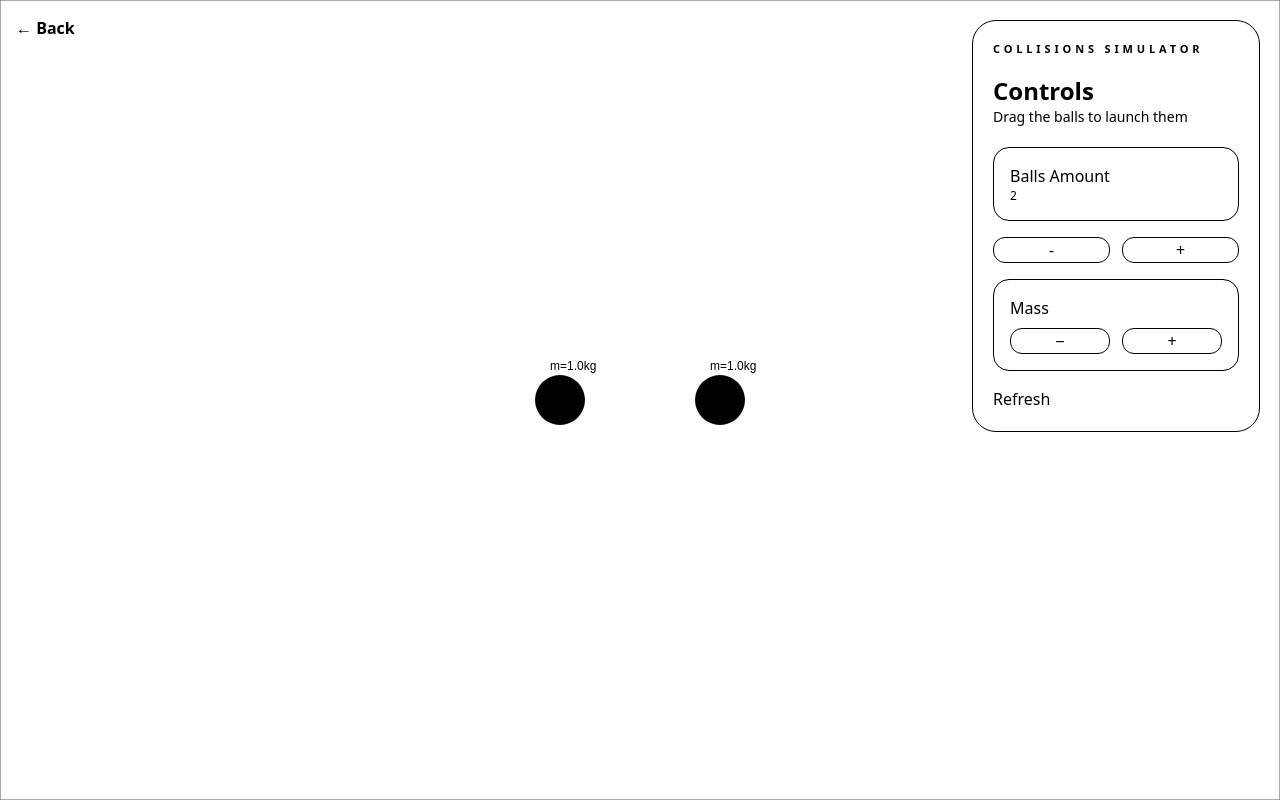
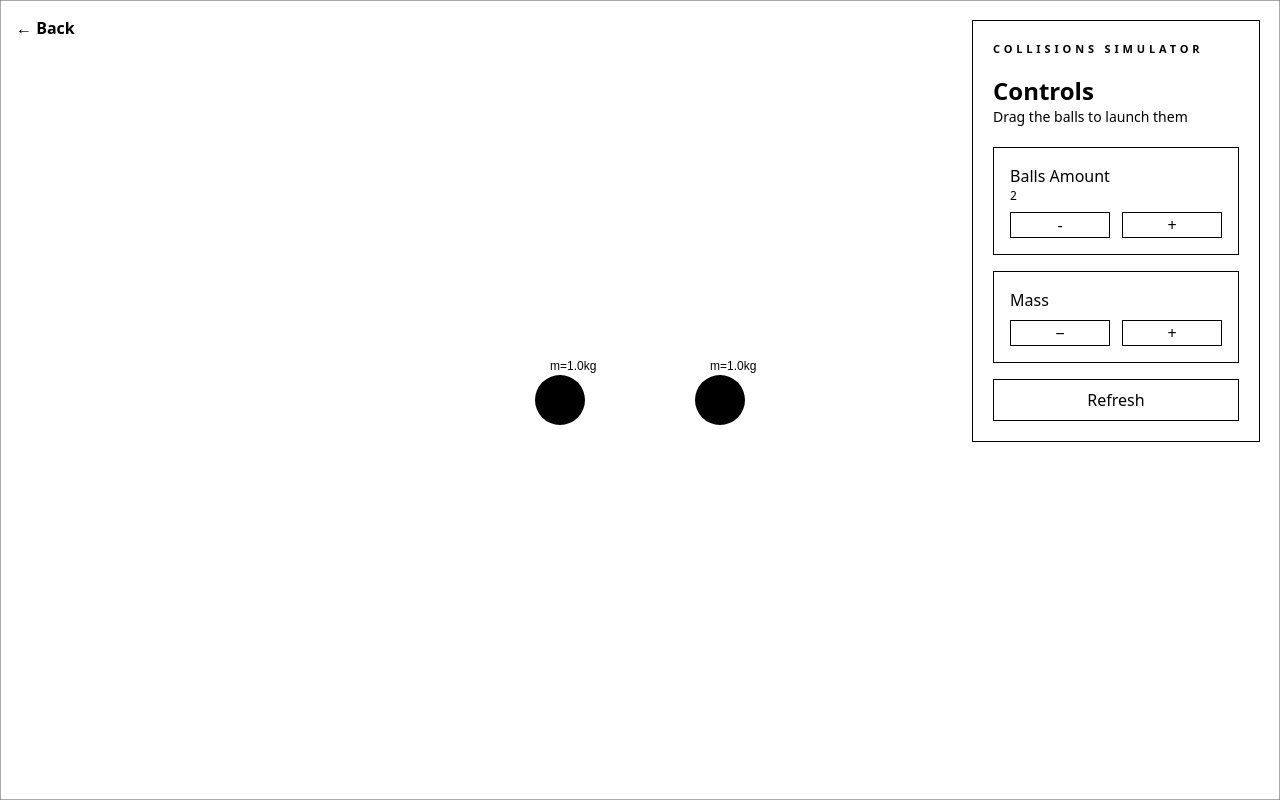
Before and after one commit to Khaiminh1902/physic-lab, a Next.js app: page /collisions in a window 1280 px wide. Built offline with nearby package versions, Linux system fonts and the light colour scheme.

Commit message:
update collisions ui

```diff
--- a/app/collisions/page.tsx
+++ b/app/collisions/page.tsx
@@ -353,7 +353,7 @@ export default function Page() {
       </Link>
 
       <div className="absolute right-5 top-5 z-10">
-        <div className="w-72 rounded-3xl border p-5">
+        <div className="w-72 border p-5">
           <div className="mb-5">
             <div className="text-[11px] font-bold uppercase tracking-[0.35em]">
               Collisions Simulator
@@ -367,32 +367,31 @@ export default function Page() {
           </div>
 
           <div className="space-y-4">
-            <div className="rounded-2xl border p-4">
-              <div className="flex items-center justify-between">
+            <div className=" border p-4">
+              <div className="flex items-center justify-between mn-2">
                 <div>
                   <div className="font-medium">Balls Amount</div>
-                  <div className="text-xs">{ballCount}</div>
+                  <div className="text-xs mb-2">{ballCount}</div>
                 </div>
               </div>
-            </div>
-
               <div className="flex gap-3">
                 <button
                   onClick={removeBall}
-                className="cursor-pointer flex-1 rounded-xl border"
+                  className="cursor-pointer flex-1 border"
                 >
                   -
                 </button>
 
                 <button
                   onClick={addBall}
-                className=" cursor-pointer flex-1 rounded-xl border"
+                  className=" cursor-pointer flex-1 border"
                 >
                   +
                 </button>
               </div>
+            </div>
 
-            <div className="rounded-2xl border p-4">
+            <div className=" border p-4">
               <div className="mb-2">
                 <div className="font-medium">Mass</div>
               </div>
@@ -400,14 +399,14 @@ export default function Page() {
               <div className="flex gap-3">
                 <button
                   onClick={decreaseMass}
-                  className="cursor-pointer flex-1 rounded-xl border"
+                  className="cursor-pointer flex-1 border"
                 >
                   −
                 </button>
 
                 <button
                   onClick={increaseMass}
-                  className="cursor-pointer flex-1 rounded-xl border"
+                  className="cursor-pointer flex-1 border"
                 >
                   +
                 </button>
@@ -415,8 +414,7 @@ export default function Page() {
             </div>
             <button
               onClick={resetSimulation}
-              className="
-        "
+              className="w-full border p-2 cursor-pointer flex items-center justify-center"
             >
               Refresh
             </button>
```
Lines whose indentation alone changed are shown as unchanged.
